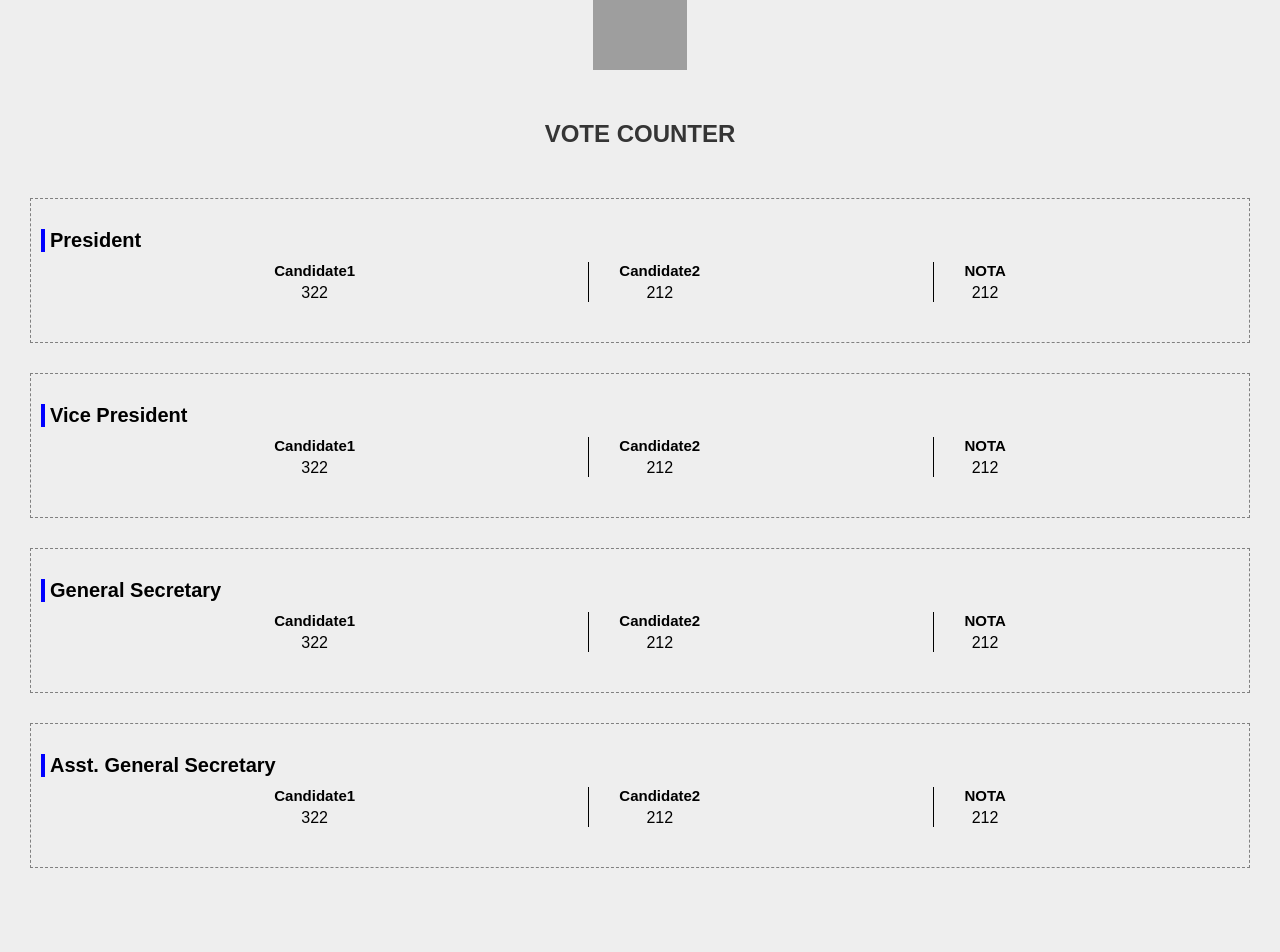
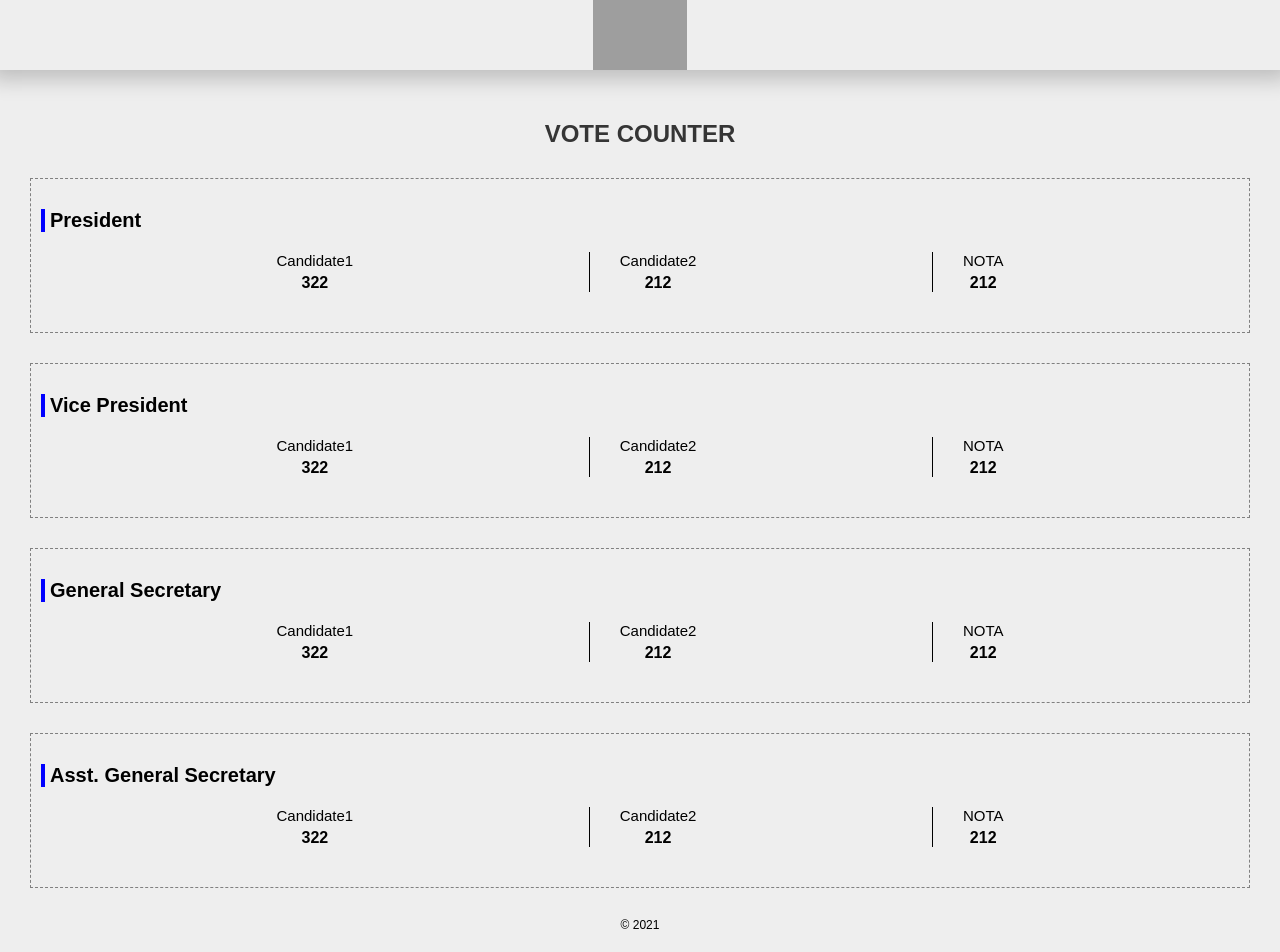
Before and after one commit to Asabsoftsol/voting-system, a React (Create React App) app in the folder admin/: page / in a window 1280 px wide. Before the commit the page ends 918 px from the top, so only its background shows below. Built offline with nearby package versions, Linux system fonts and the light colour scheme; grey boxes are pictures that could not be loaded.

Commit message:
add footer

```diff
--- a/admin/src/App.js
+++ b/admin/src/App.js
@@ -6,7 +6,7 @@ function App() {
       </nav>
 
 
-    <h2>Vote counter</h2>
+      <h2>Vote counter</h2>
 
       <div className="president">
         <p>President</p>
@@ -80,7 +80,7 @@ function App() {
         </div>
       </div>
 
-
+      <p className="footer">© {new Date().getFullYear()}</p>
     </div>
   );
 }
--- a/admin/src/style.scss
+++ b/admin/src/style.scss
@@ -26,7 +26,7 @@
 
     h2{
         text-align: center;
-        padding: 50px 0px 20px 0px;
+        margin: 50px 0px 20px 0px;
         color: rgb(53, 53, 53);
         text-transform: uppercase;
     }
@@ -42,7 +42,8 @@
             font-size: 20px;
         }
         .grid{
-            margin: 10px 0;
+            margin: 20px 0 10px 0px;
+
             .candidate{
                 text-align: center;
                 display: flex;
@@ -51,9 +52,11 @@
                 align-items: center;
                 h3{
                     font-size: 15px;
+                    font-weight: 400;
                 }
                 span{
                     margin-top: 5px;
+                    font-weight: 900;
                 }
             }
         }
@@ -64,3 +67,7 @@
     border-left: 1px solid black;
     padding-left: 30px;
 }
+.footer{
+    text-align: center;
+    font-size: 12px;
+}
```
